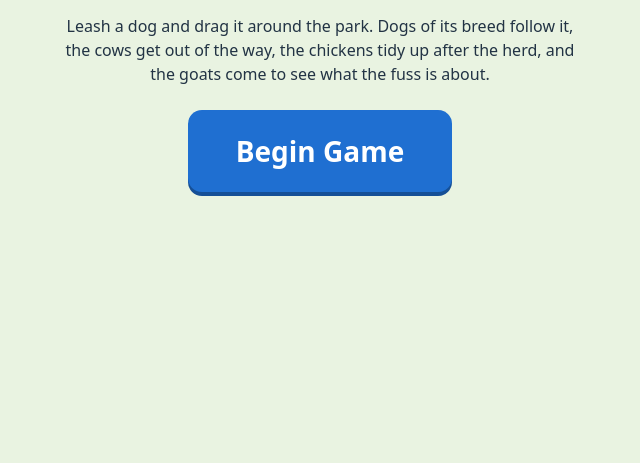
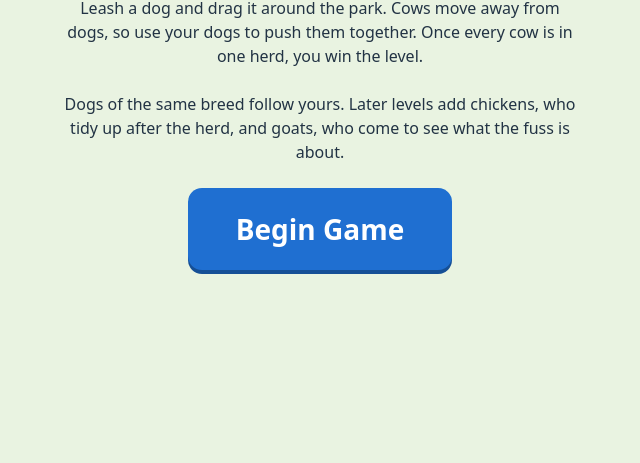
Before and after one commit to showell/dog-park, a plain HTML site: page solo/landing.html in a window 1280 px wide. Shown: the part 337-800 px from the top of the page, without its empty margins (320-960 px from the left). Drawn offline with Linux system fonts and the light colour scheme.

Commit message:
landing: says the goal first, herd all the cows into one group, and how (cows move away from dogs, so push them together); the chickens and goats as what later levels add
Co-Authored-By: Claude Opus 5.5 (1M context) <noreply@anthropic.com>

```diff
--- a/solo/landing.html
+++ b/solo/landing.html
@@ -9,6 +9,7 @@
   main { min-height: 100%; display: flex; flex-direction: column; align-items: center; justify-content: center; gap: 24px; padding: 16px; box-sizing: border-box; text-align: center; }
   h1 { margin: 0; font-size: 40px; }
   p { margin: 0; max-width: 32em; line-height: 1.5; }
+  p.goal { font-size: 24px; font-weight: 600; }
   button { font: inherit; font-size: 28px; font-weight: 600; color: white; background: #1f6fd1; border: 0; border-radius: 14px; padding: 22px 48px; cursor: pointer; box-shadow: 0 4px 0 #154f96; }
   button:hover { background: #2a7ee6; }
   button:active { transform: translateY(2px); box-shadow: 0 2px 0 #154f96; }
@@ -17,7 +18,9 @@
 <body>
 <main>
   <h1>🐕 Dog Park 🐄</h1>
-  <p>Leash a dog and drag it around the park. Dogs of its breed follow it, the cows get out of the way, the chickens tidy up after the herd, and the goats come to see what the fuss is about.</p>
+  <p class="goal">🎯 Your goal: herd all the cows into one group.</p>
+  <p>Leash a dog and drag it around the park. Cows move away from dogs, so use your dogs to push them together. Once every cow is in one herd, you win the level.</p>
+  <p>Dogs of the same breed follow yours. Later levels add chickens, who tidy up after the herd, and goats, who come to see what the fuss is about.</p>
   <form method="post" action="/begin"><button type="submit">Begin Game</button></form>
 </main>
 </body>
```
